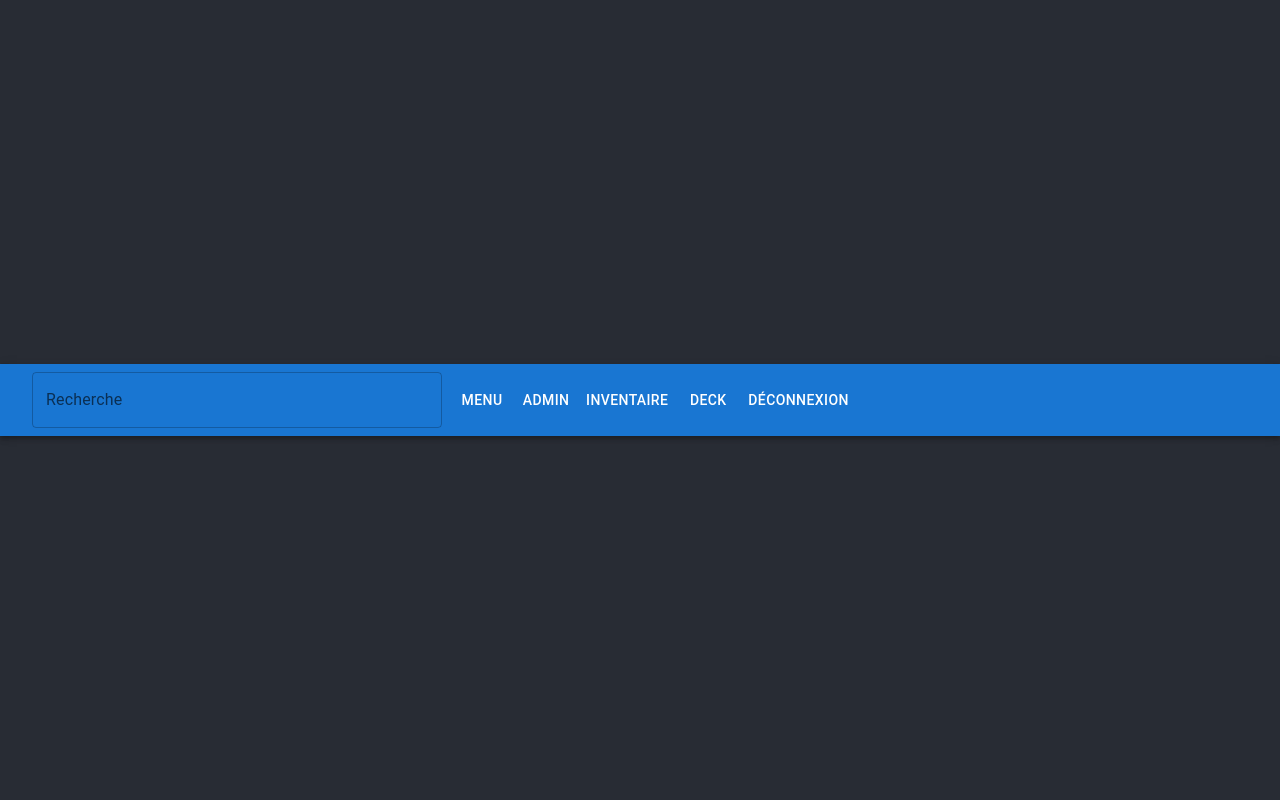
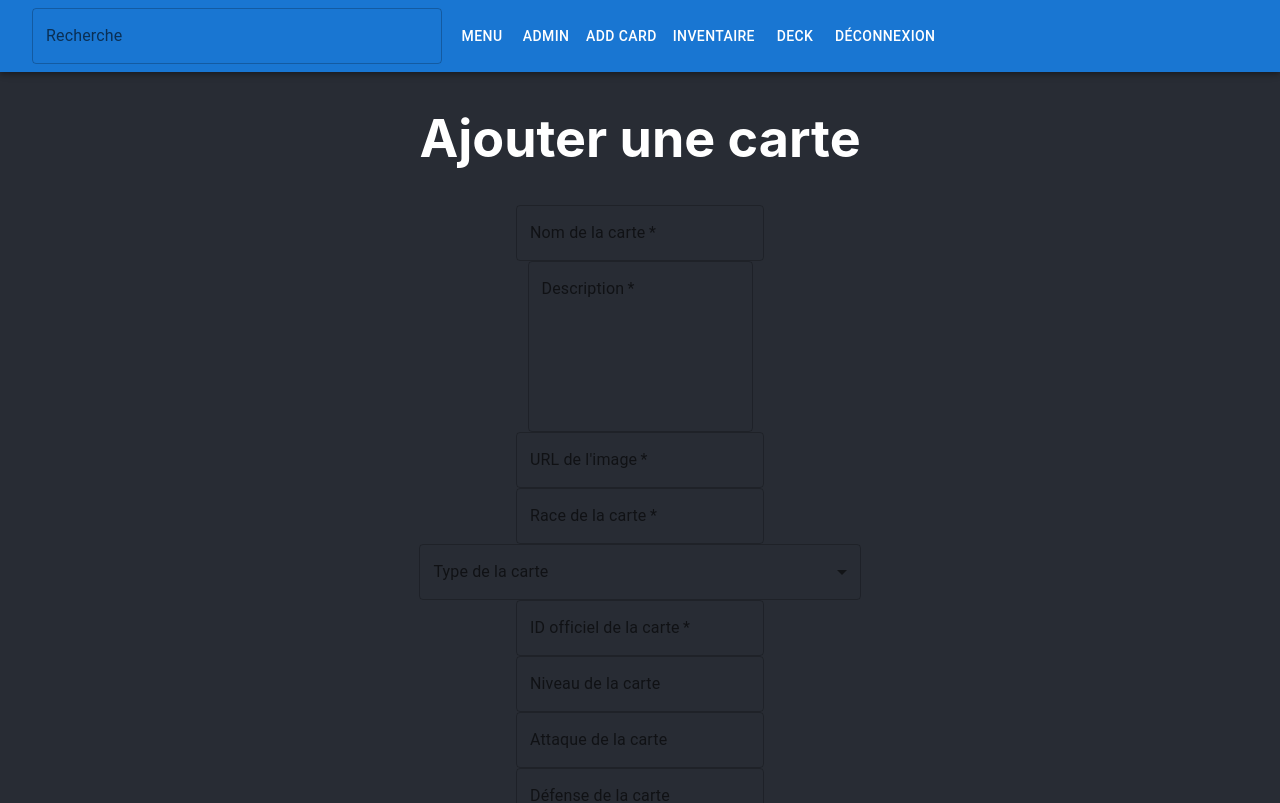
Before and after one commit to redes19/carteX, a React (Create React App) app: page /addCard in a window 1280 px wide. Shown: the top 803 px of the page. Built offline with nearby package versions, Linux system fonts and the light colour scheme; no server answers; sample sign-in values are in the browser's storage.

Commit message:
feat(Controller) redirection addCard

```diff
--- a/src/App.js
+++ b/src/App.js
@@ -85,7 +85,7 @@ function App() {
             <Route path="/Deck" element={<Deck />} />clear
             <Route path="/" element={<Menu />}></Route>
           <Route path="/carte" element={<Carte />}></Route>
-          <Route path="/addCarte" element={<AddCarte />}></Route>
+          <Route path="/addCard" element={<AddCarte />}></Route>
         </Routes>
         </header>
       </div>
--- a/src/Front/Component/Header.jsx
+++ b/src/Front/Component/Header.jsx
@@ -27,9 +27,14 @@ const Header = () => {
             Menu
           </Button>
           {isAdmin !== undefined && isAdmin && (
+            <>
             <Button color="inherit" component={Link} to="/Admin">
               Admin
             </Button>
+            <Button color="inherit" component={Link} to="/addCard">
+              Add card
+            </Button>
+            </>
           )}
           <Button color="inherit" component={Link} to="/Inventaire">
             Inventaire
```
